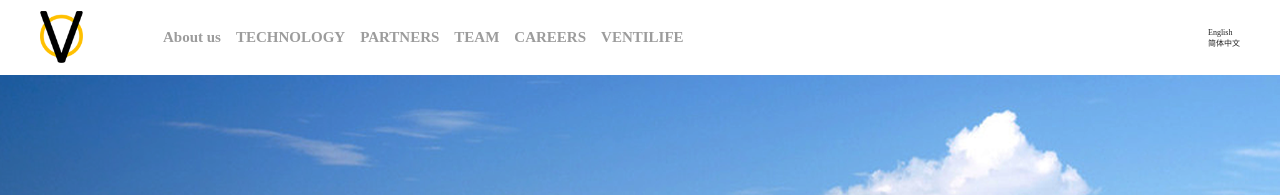
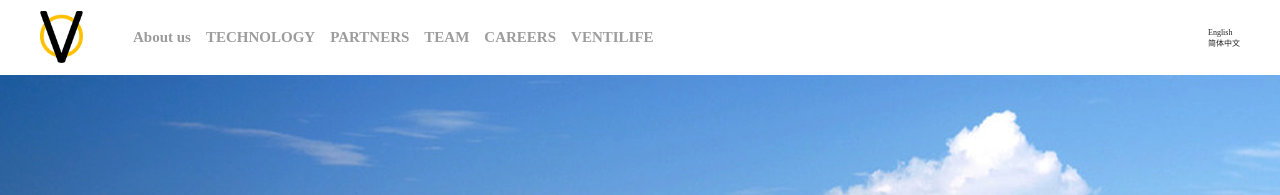
Before and after one commit to Dragon-Chinese/project, a Vue app in the folder project1/: page / in a window 1280 px wide. Shown: the top 195 px of the page. Built offline with nearby package versions, Linux system fonts and the light colour scheme; no server answers.

Commit message:
dist 部署

```diff
--- a/project1/src/components/headerApp.vue
+++ b/project1/src/components/headerApp.vue
@@ -113,7 +113,7 @@ export default {
     }
     ul {
         display: flex;
-        margin-left: 65px;
+        margin-left: 35px;
         flex: 1;
         li {
             margin-left: 15px;
```
